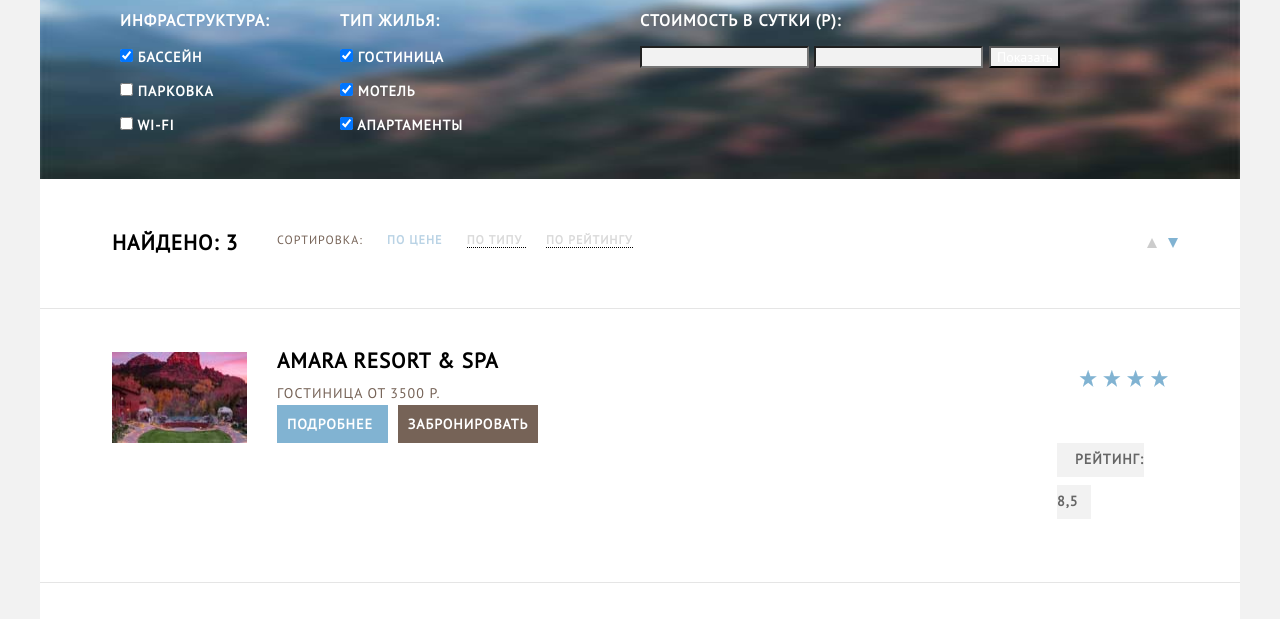
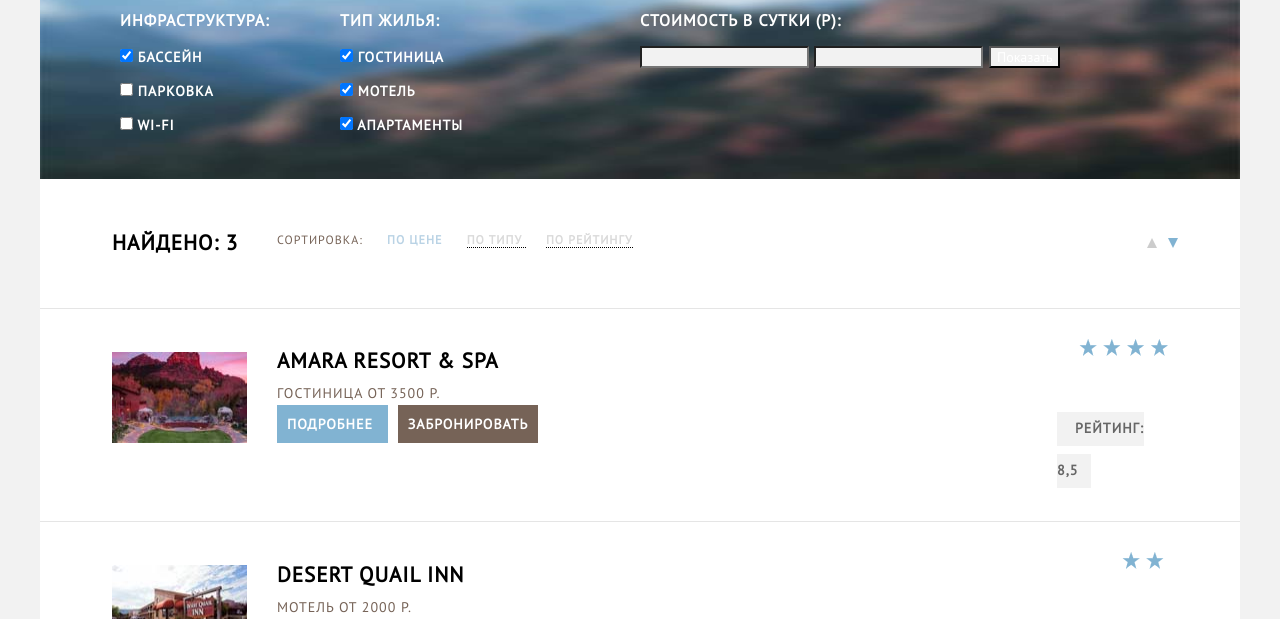
Before and after one commit to JonkaLapshina/176447-sedona, a plain HTML site: page catalog.html in a window 1280 px wide. Shown: the part 107-726 px from the top of the page. Drawn offline with Linux system fonts and the light colour scheme; files whose address does not match are found by name; a web font is replaced by a local one.

Commit message:
5 раздел

```diff
--- a/css/style.css
+++ b/css/style.css
@@ -502,8 +502,6 @@
 }
 .value {
   width: 111px;
-  padding-top: 31px;
-  padding-bottom: 30px;
 }
 .rating {
   width: 111px;
@@ -518,7 +516,6 @@
   font-size: 14px;
 font-family: "PT Sans", Arial, sans-serif;
 font-weight: bold;
-margin-right: 75px;
 }
 .fourstars {
   padding-bottom: 47px;
```
